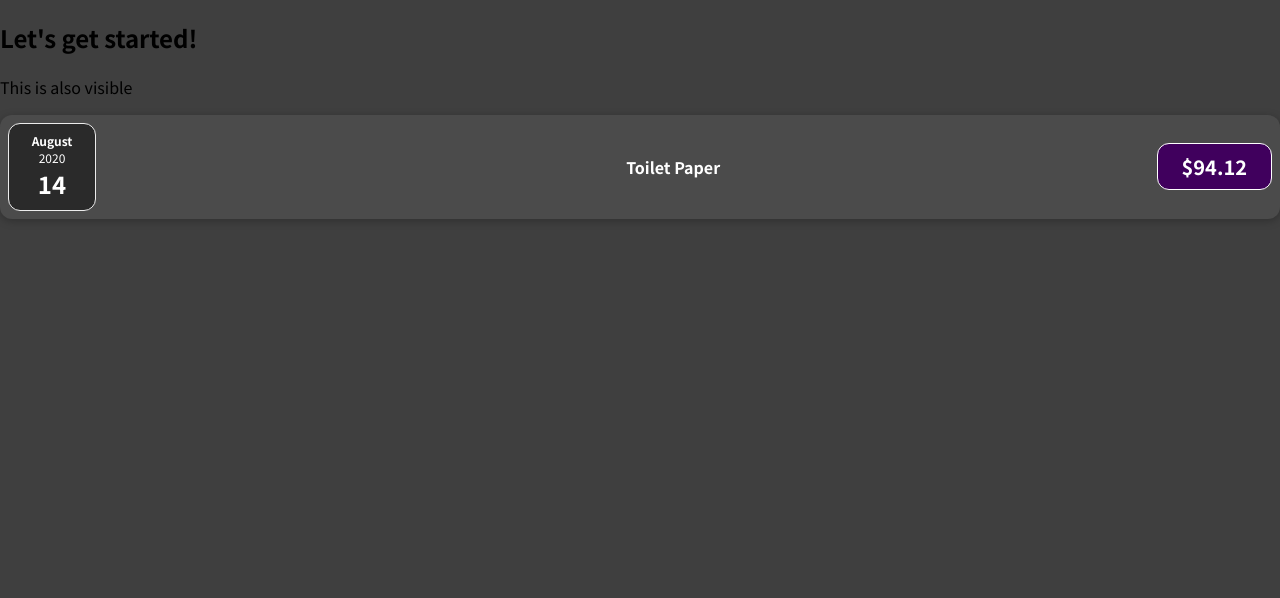
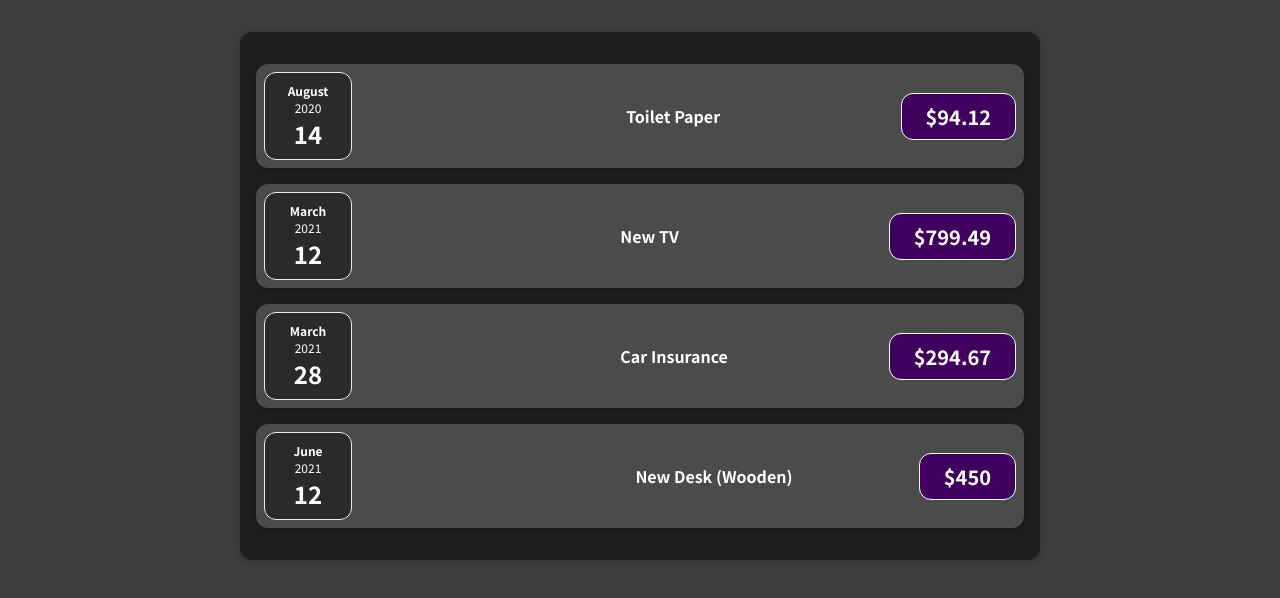
Before and after one commit to shivrajpro/understanding-react, a JavaScript app: page / in a window 1280 px wide. Shown: the top 598 px of the page. Built offline with nearby package versions, Linux system fonts and the light colour scheme.

Commit message:
assignment 1, adding ExpenseList cmp

```diff
--- a/src/App.js
+++ b/src/App.js
@@ -1,4 +1,5 @@
-import ExpenseItem from "./components/ExpenseItem";
+// import ExpenseItem from "./components/ExpenseItem";
+import ExpenseList from "./components/ExpenseList";
 
 function App() {
   const expenses = [
@@ -25,13 +26,7 @@
 
   return (
     <div>
-      <h2>Let's get started!</h2>
-      <p>This is also visible</p>
-      <ExpenseItem
-        date={expenses[0].date}
-        title={expenses[0].title}
-        amount={expenses[0].amount}
-      />
+      <ExpenseList expenses={expenses} />
     </div>
   );
 }
--- /dev/null
+++ b/src/components/ExpenseList.css
@@ -0,0 +1,9 @@
+.expenses {
+  padding: 1rem;
+  background-color: rgb(31, 31, 31);
+  margin: 2rem auto;
+  width: 50rem;
+  max-width: 95%;
+  border-radius: 12px;
+  box-shadow: 0 1px 8px rgba(0, 0, 0, 0.25);
+}
--- /dev/null
+++ b/src/components/ExpenseList.js
@@ -0,0 +1,32 @@
+import "./ExpenseList.css";
+import ExpenseItem from "./ExpenseItem";
+
+function ExpenseList(props) {
+  const expenses = props.expenses;
+  return (
+    <div className="expenses">
+      <ExpenseItem
+        date={expenses[0].date}
+        title={expenses[0].title}
+        amount={expenses[0].amount}
+      />
+      <ExpenseItem
+        date={expenses[1].date}
+        title={expenses[1].title}
+        amount={expenses[1].amount}
+      />
+      <ExpenseItem
+        date={expenses[2].date}
+        title={expenses[2].title}
+        amount={expenses[2].amount}
+      />
+      <ExpenseItem
+        date={expenses[3].date}
+        title={expenses[3].title}
+        amount={expenses[3].amount}
+      />
+    </div>
+  );
+}
+
+export default ExpenseList;
```
